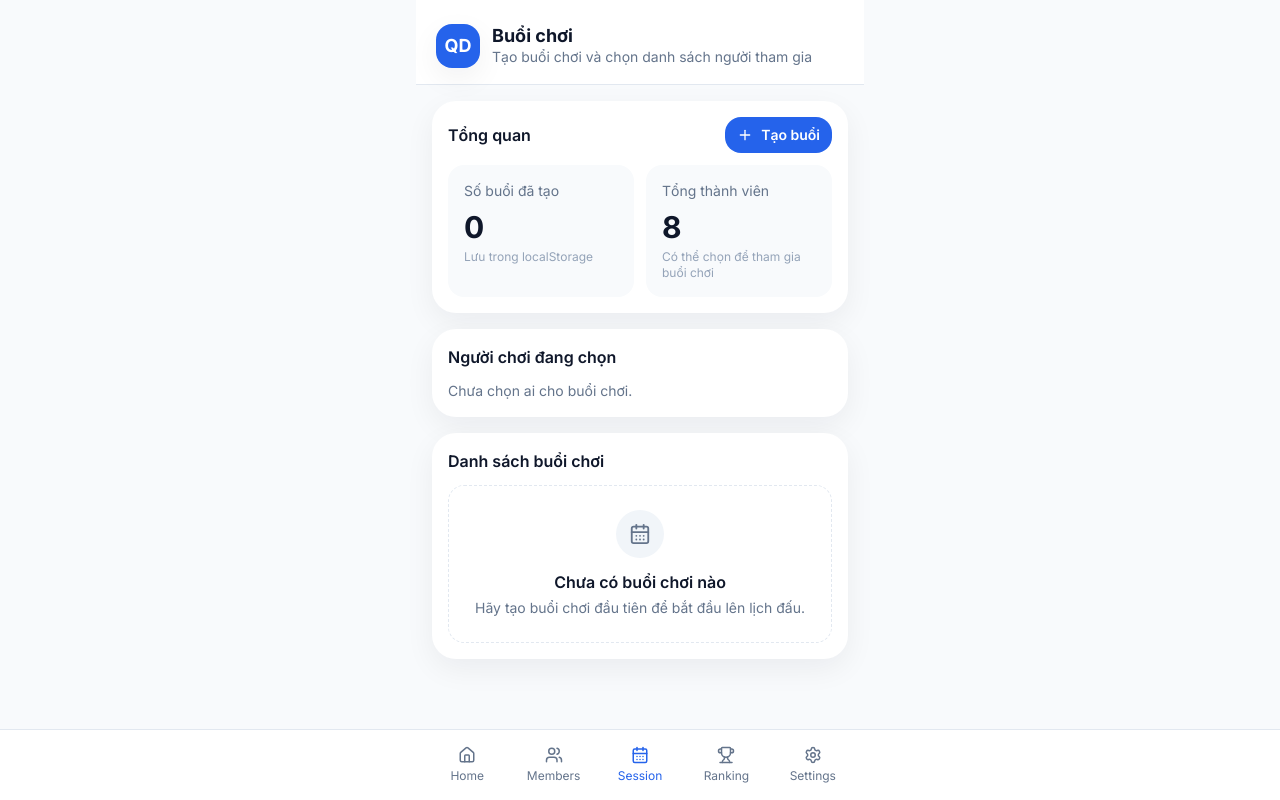
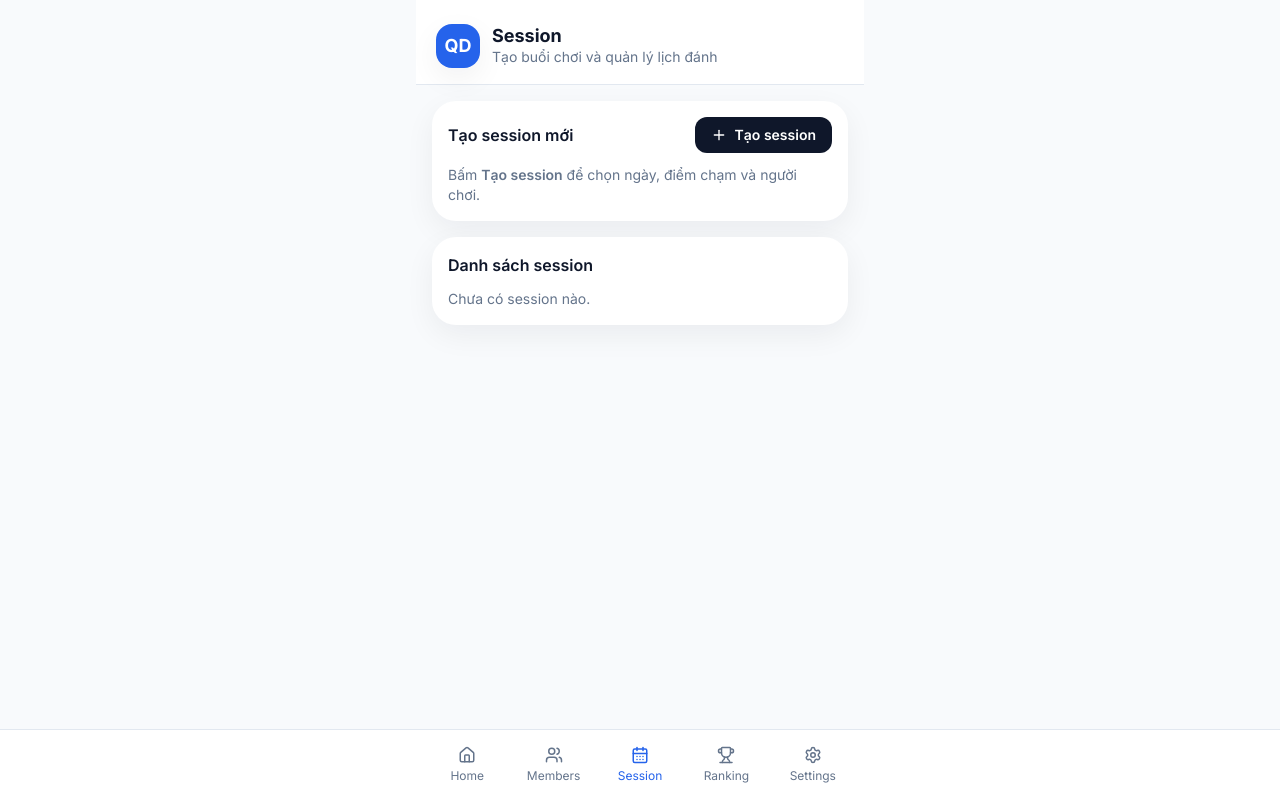
Before and after one commit to tdquan170788-byte/q-pb-smart-match, a Next.js app: page /session in a window 1280 px wide. Built offline with nearby package versions, Linux system fonts and the light colour scheme.

Commit message:
Update page.tsx
Sprint 7C

```diff
--- a/app/session/page.tsx
+++ b/app/session/page.tsx
@@ -1,23 +1,18 @@
 "use client";
 
 import { useEffect, useMemo, useState } from "react";
-import { CalendarDays, Plus, Users } from "lucide-react";
+import Link from "next/link";
+import { CalendarDays, Plus, Users, ArrowRight } from "lucide-react";
 
 import AppShell from "@/components/app-shell";
 import SectionCard from "@/components/section-card";
-import type { Player, SessionRecord } from "@/types";
 import {
   createSession,
+  ensureSeedData,
   getPlayers,
   getSessions,
-  seedPlayersIfEmpty,
 } from "@/lib/storage";
-
-type CreateSessionForm = {
-  date: string;
-  pointToWin: number;
-  participantIds: string[];
-};
+import type { Player, SessionRecord } from "@/types";
 
 export default function SessionPage() {
   const [players, setPlayers] = useState<Player[]>([]);
@@ -29,19 +24,16 @@ export default function SessionPage() {
   const [openCreate, setOpenCreate] = useState(false);
 
   useEffect(() => {
-    seedPlayersIfEmpty();
+    ensureSeedData();
     setPlayers(getPlayers());
     setSessions(getSessions());
   }, []);
 
-  const selectedPlayers = useMemo(
-    () => players.filter((p) => selectedIds.includes(p.id)),
-    [players, selectedIds]
-  );
+  const selectedCount = selectedIds.length;
 
-  function refreshSessions() {
-    setSessions(getSessions());
-  }
+  const canCreate = useMemo(() => {
+    return date && pointToWin >= 1 && selectedIds.length >= 4;
+  }, [date, pointToWin, selectedIds]);
 
   function togglePlayer(playerId: string) {
     setSelectedIds((prev) =>
@@ -52,220 +44,176 @@ export default function SessionPage() {
   }
 
   function handleCreateSession() {
-    const payload: CreateSessionForm = {
+    if (!canCreate) return;
+
+    const session = createSession({
       date,
       pointToWin,
       participantIds: selectedIds,
-    };
+    });
 
-    if (!payload.date) return;
-    if (payload.participantIds.length < 4) return;
-
-    createSession(payload);
-
-    refreshSessions();
+    setSessions(getSessions());
     setOpenCreate(false);
 
-    // reset nhẹ
+    // reset form
+    setDate(new Date().toISOString().slice(0, 10));
+    setPointToWin(11);
     setSelectedIds([]);
-    setPointToWin(11);
-    setDate(new Date().toISOString().slice(0, 10));
+
+    // optional: có thể redirect nếu muốn
+    window.location.href = `/session/${session.id}`;
   }
 
   return (
-    <AppShell
-      title="Buổi chơi"
-      subtitle="Tạo buổi chơi và chọn danh sách người tham gia"
-    >
+    <AppShell title="Session" subtitle="Tạo buổi chơi và quản lý lịch đánh">
       <div className="space-y-4">
         <SectionCard
-          title="Tổng quan"
+          title="Tạo session mới"
           action={
             <button
               onClick={() => setOpenCreate((v) => !v)}
-              className="inline-flex items-center gap-2 rounded-2xl bg-brand-600 px-3 py-2 text-sm font-semibold text-white"
+              className="inline-flex items-center gap-2 rounded-xl bg-slate-900 px-4 py-2 text-sm font-semibold text-white"
             >
               <Plus size={16} />
-              {openCreate ? "Đóng" : "Tạo buổi"}
+              {openCreate ? "Đóng" : "Tạo session"}
             </button>
           }
         >
-          <div className="grid grid-cols-2 gap-3">
-            <div className="rounded-2xl bg-slate-50 p-4">
-              <div className="text-sm text-slate-500">Số buổi đã tạo</div>
-              <div className="mt-2 text-3xl font-bold">{sessions.length}</div>
-              <div className="mt-1 text-xs text-slate-400">
-                Lưu trong localStorage
+          {!openCreate ? (
+            <div className="text-sm text-slate-500">
+              Bấm <span className="font-semibold">Tạo session</span> để chọn ngày,
+              điểm chạm và người chơi.
             </div>
-            </div>
-
-            <div className="rounded-2xl bg-slate-50 p-4">
-              <div className="text-sm text-slate-500">Tổng thành viên</div>
-              <div className="mt-2 text-3xl font-bold">{players.length}</div>
-              <div className="mt-1 text-xs text-slate-400">
-                Có thể chọn để tham gia buổi chơi
-              </div>
-            </div>
-          </div>
-        </SectionCard>
-
-        {openCreate && (
-          <SectionCard title="Tạo buổi chơi mới">
+          ) : (
             <div className="space-y-4">
+              <div className="grid gap-3 md:grid-cols-2">
                 <div>
-                <label className="mb-2 block text-sm font-medium text-slate-700">
+                  <label className="mb-1 block text-sm font-medium text-slate-700">
                     Ngày chơi
                   </label>
                   <input
                     type="date"
                     value={date}
                     onChange={(e) => setDate(e.target.value)}
-                  className="w-full rounded-2xl border border-slate-200 px-4 py-3 outline-none"
+                    className="w-full rounded-2xl border border-slate-300 px-4 py-3 outline-none"
                   />
                 </div>
 
                 <div>
-                <label className="mb-2 block text-sm font-medium text-slate-700">
+                  <label className="mb-1 block text-sm font-medium text-slate-700">
                     Điểm chạm
                   </label>
-                <select
+                  <input
+                    type="number"
+                    min={1}
                     value={pointToWin}
-                  onChange={(e) => setPointToWin(Number(e.target.value))}
-                  className="w-full rounded-2xl border border-slate-200 px-4 py-3 outline-none"
-                >
-                  <option value={11}>11</option>
-                  <option value={15}>15</option>
-                  <option value={21}>21</option>
-                </select>
+                    onChange={(e) => setPointToWin(Number(e.target.value || 11))}
+                    className="w-full rounded-2xl border border-slate-300 px-4 py-3 outline-none"
+                  />
+                </div>
               </div>
 
               <div>
                 <div className="mb-2 flex items-center justify-between">
-                  <label className="block text-sm font-medium text-slate-700">
-                    Chọn người tham gia
-                  </label>
-                  <span className="text-xs text-slate-500">
-                    Đã chọn: {selectedIds.length}
-                  </span>
+                  <div className="text-sm font-medium text-slate-700">
+                    Chọn người chơi
+                  </div>
+                  <div className="text-sm text-slate-500">
+                    Đã chọn: <span className="font-semibold">{selectedCount}</span>
+                  </div>
                 </div>
 
-                <div className="space-y-2">
+                <div className="grid gap-3 md:grid-cols-2">
                   {players.map((player) => {
                     const checked = selectedIds.includes(player.id);
 
                     return (
-                      <button
+                      <label
                         key={player.id}
-                        type="button"
-                        onClick={() => togglePlayer(player.id)}
-                        className={`flex w-full items-center justify-between rounded-2xl border px-4 py-3 text-left ${
+                        className={`flex cursor-pointer items-center justify-between rounded-2xl border p-4 ${
                           checked
-                            ? "border-brand-500 bg-brand-50"
+                            ? "border-slate-900 bg-slate-50"
                             : "border-slate-200 bg-white"
                         }`}
                       >
                         <div>
-                          <div className="font-medium text-slate-900">
+                          <div className="font-semibold text-slate-900">
                             {player.name}
                           </div>
                           <div className="text-sm text-slate-500">
-                            {player.nickname?.trim()
-                              ? `Biệt danh: ${player.nickname}`
-                              : "Chưa có biệt danh"}
+                            {player.nickname?.trim() || "Không có nickname"}
                           </div>
                         </div>
 
-                        <div
-                          className={`rounded-full px-3 py-1 text-xs font-semibold ${
-                            checked
-                              ? "bg-brand-600 text-white"
-                              : "bg-slate-100 text-slate-600"
-                          }`}
-                        >
-                          {checked ? "Đã chọn" : "Chọn"}
-                        </div>
-                      </button>
+                        <input
+                          type="checkbox"
+                          checked={checked}
+                          onChange={() => togglePlayer(player.id)}
+                          className="h-5 w-5"
+                        />
+                      </label>
                     );
                   })}
                 </div>
+
+                <div className="mt-2 text-sm text-slate-500">
+                  Hỗ trợ tốt nhất cho <strong>5–9 người</strong>. Tối thiểu 4 người.
+                </div>
               </div>
 
-              <div className="rounded-2xl bg-slate-50 p-4 text-sm text-slate-600">
-                Cần ít nhất <span className="font-semibold">4 người</span> để tạo
-                buổi chơi.
-              </div>
-
+              <div className="flex justify-end">
                 <button
                   onClick={handleCreateSession}
-                disabled={selectedIds.length < 4}
-                className="w-full rounded-2xl bg-brand-600 px-4 py-3 font-semibold text-white disabled:cursor-not-allowed disabled:opacity-50"
+                  disabled={!canCreate}
+                  className="rounded-2xl bg-slate-900 px-5 py-3 text-sm font-semibold text-white disabled:cursor-not-allowed disabled:opacity-50"
                 >
-                Tạo buổi chơi
+                  Tạo session
                 </button>
               </div>
-          </SectionCard>
-        )}
-
-        <SectionCard title="Người chơi đang chọn">
-          {selectedPlayers.length === 0 ? (
-            <div className="text-sm text-slate-500">
-              Chưa chọn ai cho buổi chơi.
-            </div>
-          ) : (
-            <div className="flex flex-wrap gap-2">
-              {selectedPlayers.map((player) => (
-                <span
-                  key={player.id}
-                  className="rounded-full bg-slate-100 px-3 py-2 text-sm text-slate-700"
-                >
-                  {player.name}
-                </span>
-              ))}
             </div>
           )}
         </SectionCard>
 
-        <SectionCard title="Danh sách buổi chơi">
+        <SectionCard title="Danh sách session">
           {sessions.length === 0 ? (
-            <div className="rounded-2xl border border-dashed border-slate-200 p-6 text-center">
-              <div className="mx-auto mb-3 flex h-12 w-12 items-center justify-center rounded-full bg-slate-100">
-                <CalendarDays className="text-slate-500" size={22} />
-              </div>
-              <div className="text-base font-semibold">Chưa có buổi chơi nào</div>
-              <div className="mt-1 text-sm text-slate-500">
-                Hãy tạo buổi chơi đầu tiên để bắt đầu lên lịch đấu.
-              </div>
-            </div>
+            <div className="text-sm text-slate-500">Chưa có session nào.</div>
           ) : (
             <div className="space-y-3">
               {sessions.map((session) => {
                 const participantCount = session.participantIds?.length ?? 0;
 
                 return (
-                  <div
+                  <Link
                     key={session.id}
-                    className="rounded-2xl border border-slate-200 bg-white p-4"
+                    href={`/session/${session.id}`}
+                    className="block rounded-2xl border border-slate-200 bg-white p-4 transition hover:border-slate-300"
                   >
-                    <div className="flex items-start justify-between gap-3">
-                      <div>
-                        <div className="text-base font-semibold text-slate-900">
-                          {session.date || "Không có ngày"}
+                    <div className="flex items-start justify-between gap-4">
+                      <div className="space-y-2">
+                        <div className="flex items-center gap-2 text-sm text-slate-500">
+                          <CalendarDays size={14} />
+                          {session.date}
                         </div>
-                        <div className="mt-1 text-sm text-slate-500">
-                          Chạm {session.pointToWin} điểm
+
+                        <div className="text-lg font-bold text-slate-900">
+                          Session {session.id.slice(-6)}
+                        </div>
+
+                        <div className="flex flex-wrap gap-3 text-sm text-slate-600">
+                          <div className="inline-flex items-center gap-1">
+                            <Users size={14} />
+                            {participantCount} người
+                          </div>
+                          <div>Điểm chạm: {session.pointToWin}</div>
                         </div>
                       </div>
 
-                      <div className="rounded-full bg-slate-100 px-3 py-1 text-xs font-semibold text-slate-700">
-                        {participantCount} người
+                      <div className="inline-flex items-center gap-2 text-sm font-medium text-slate-700">
+                        Xem chi tiết
+                        <ArrowRight size={16} />
                       </div>
                     </div>
-
-                    <div className="mt-3 flex items-center gap-2 text-sm text-slate-500">
-                      <Users size={16} />
-                      Người tham gia: {participantCount}
-                    </div>
-                  </div>
+                  </Link>
                 );
               })}
             </div>
```
Lines whose indentation alone changed are shown as unchanged.
